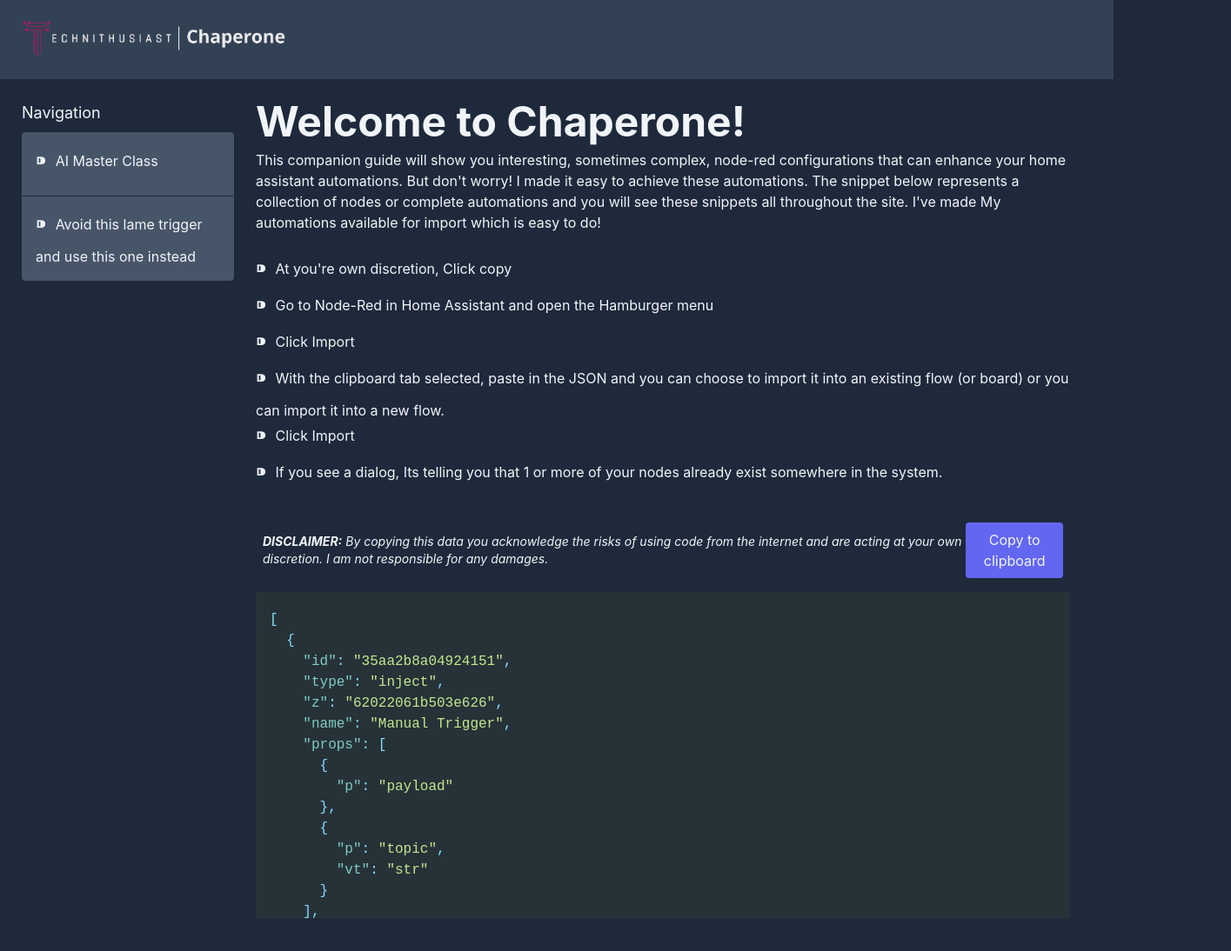
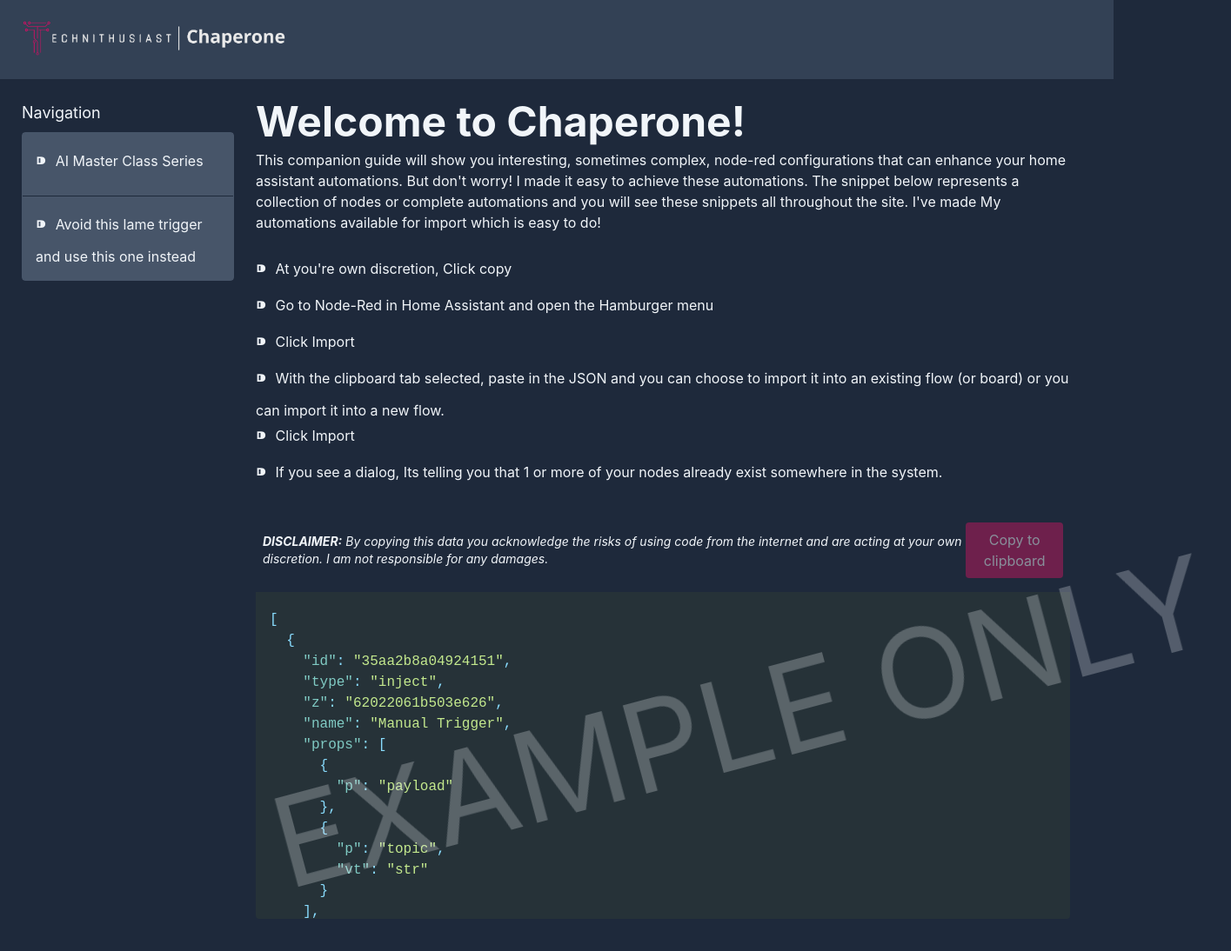
Before and after one commit to montaque22/montaque22.github.io, a React (Create React App) app: page / in a window 1280 px wide. Shown: the top 1094 px of the page at 87% size, 1415 px wide, since content can reach past the window. Built offline with nearby package versions, Linux system fonts and the light colour scheme.

Commit message:
Adjusted Colors and style

```diff
--- a/src/App.tsx
+++ b/src/App.tsx
@@ -30,10 +30,15 @@
           <h3 className="text-lg mb-2">Navigation</h3>
           <ul className="rounded border border-slate-600 bg-slate-700">
             <li className="w-full bg-slate-600 hover:bg-slate-500 active:bg-slate-800 border-b-s;-500">
-              <Link to={URLRoutes.AI_MasterClass}>AI Master Class</Link>
+              <Link
+                to={URLRoutes.AI_MasterClass}
+                className="hover:text-rose-500"
+              >
+                AI Master Class Series
+              </Link>
             </li>
             <li className="w-full bg-slate-600 hover:bg-slate-500 active:bg-slate-800 border-b-s;-500">
-              <Link to={URLRoutes.S_Tier}>
+              <Link to={URLRoutes.S_Tier} className="hover:text-rose-500">
                 Avoid this lame trigger and use this one instead
               </Link>
             </li>
--- a/src/components/Code/Code.tsx
+++ b/src/components/Code/Code.tsx
@@ -18,7 +18,7 @@
   };
 
   return (
-    <div className="my-5">
+    <div className="my-5 code">
       <div className="flex justify-between p-2 items-center">
         <p className="text-sm italic">
           <b>DISCLAIMER:</b> By copying this data you acknowledge the risks of
@@ -27,7 +27,7 @@
         </p>
         <button
           onClick={copy}
-          className="bg-indigo-500 hover:bg-indigo-400 active:bg-indigo-600 p-2 rounded"
+          className="bg-pink-700 hover:bg-pink-600 active:bg-rose-800 p-2 rounded"
         >
           Copy to clipboard
         </button>
--- a/src/pages/Home/home.scss
+++ b/src/pages/Home/home.scss
@@ -1,3 +1,32 @@
-.home{
+.home {
+  &__disabled {
+    .code {
+      position: relative;
 
+      &::after {
+        content: "EXAMPLE ONLY";
+        font-size: 9rem;
+        position: absolute;
+        white-space: nowrap;
+        display: block;
+        top: 0;
+        bottom: 0;
+        left: 0;
+        right: 0rem;
+        height: 10rem;
+        width: 100%;
+        text-align: center;
+        margin: auto;
+        opacity: 0.25;
+        transform: rotate(-15deg);
+      }
+    }
+    button {
+      pointer-events: none;
+      opacity: 0.5;
+      &::hover {
+        cursor: not-allowed;
+      }
+    }
+  }
 }
--- a/src/pages/Home/home.tsx
+++ b/src/pages/Home/home.tsx
@@ -6,8 +6,7 @@
 
 export const Home = () => {
   return (
-    <Post baseclass="home" title="Welcome to Chaperone!">
-      <p></p>
+    <Post baseclass="home home__disabled" title="Welcome to Chaperone!">
       <Post.Section
         summary={` This companion guide will show you interesting, sometimes complex,
         node-red configurations that can enhance your home assistant
```
